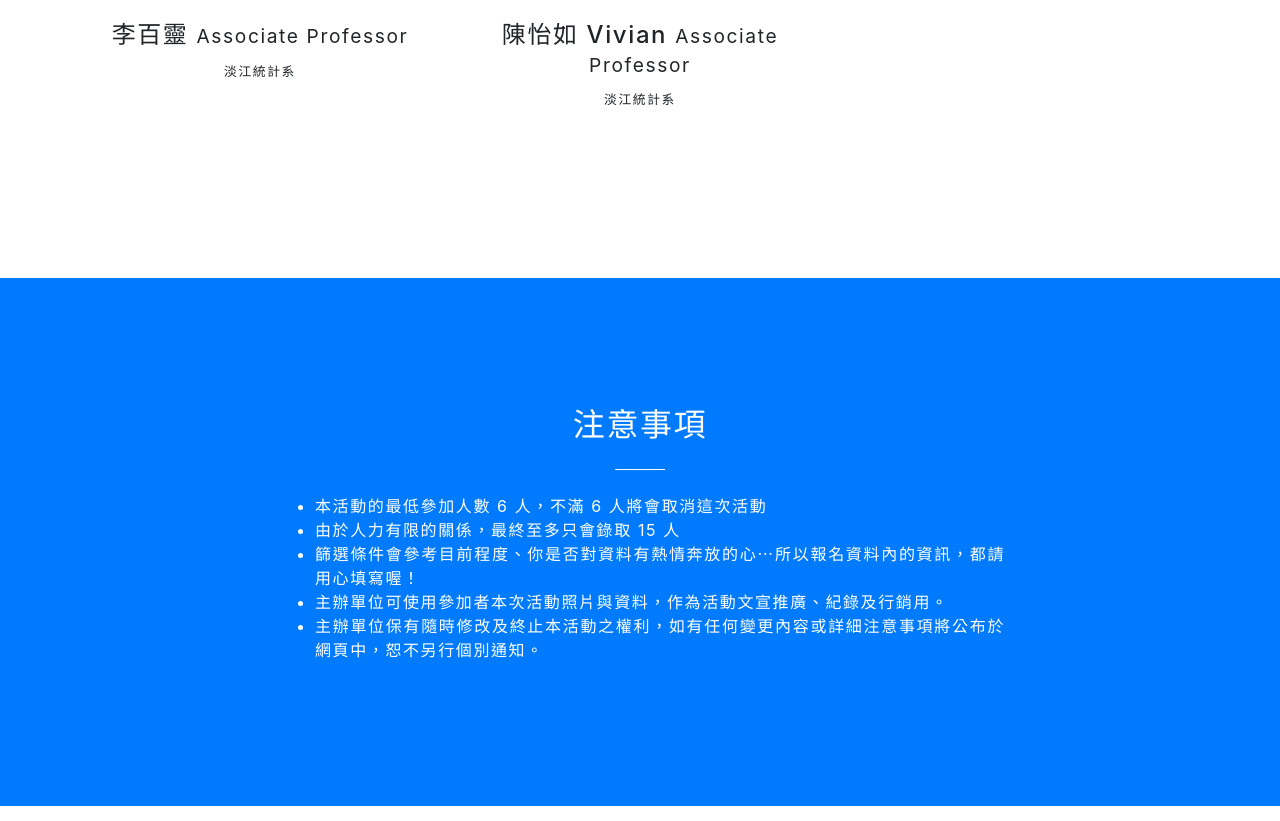
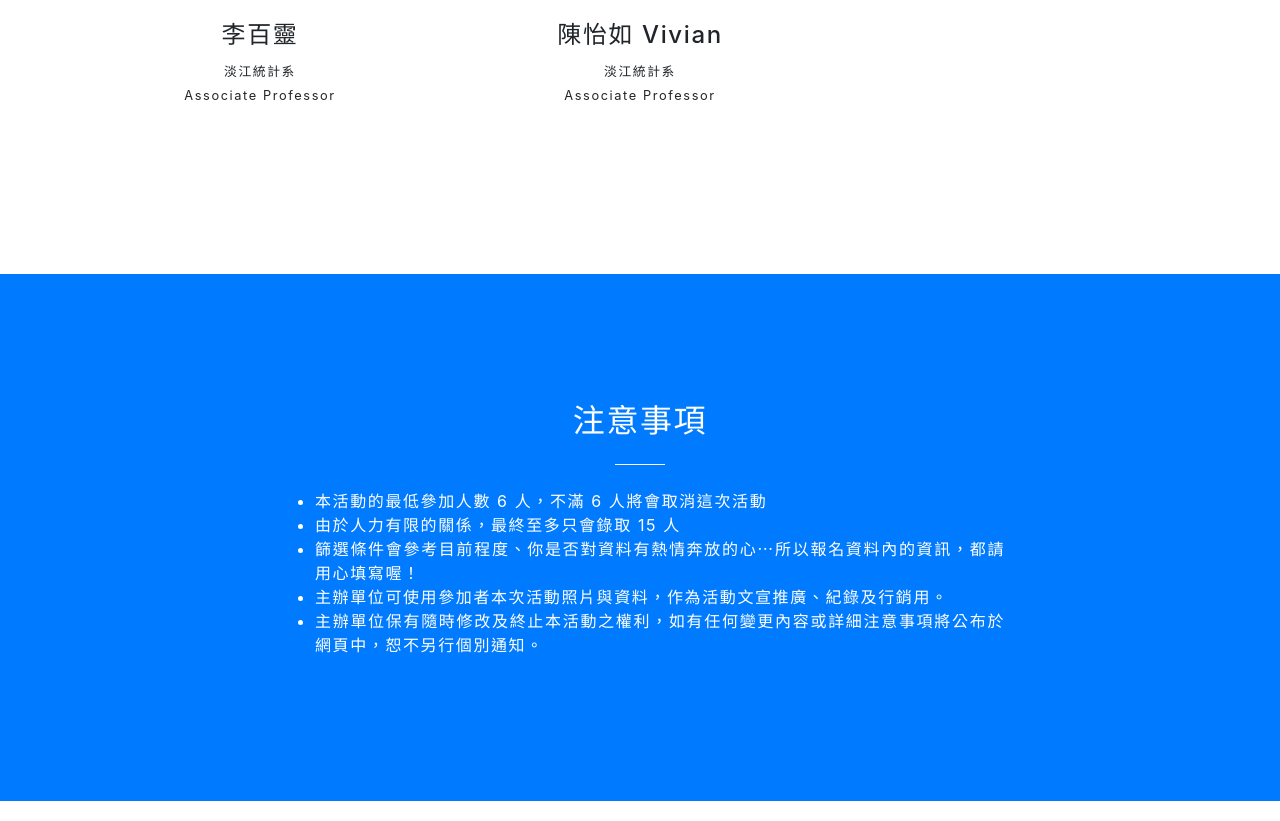
Before and after one commit to tkustatdc/deepdata_program_1st, a website with bundled scripts: page index.html in a window 1280 px wide. Shown: the part 3757-4578 px from the top of the page. Built offline with nearby package versions, Linux system fonts and the light colour scheme.

Commit message:
Modify Consultant's Title

```diff
--- a/index.html
+++ b/index.html
@@ -228,14 +228,14 @@
             <div class="col-lg-4 col-sm-6 text-center mb-4">
               <img class="rounded-circle img-fluid d-block mx-auto" src="" alt="">
               <br>
-              <h4>李百靈 <small>Associate Professor</small></h4>
-              <p><small>淡江統計系</small></p>
+              <h4>李百靈</h4>
+              <p><small>淡江統計系</small><br><small>Associate Professor</small></p>
             </div>
             <div class="col-lg-4 col-sm-6 text-center mb-4">
               <img class="rounded-circle img-fluid d-block mx-auto" src="" alt="">
               <br>
-              <h4>陳怡如 Vivian <small>Associate Professor</small></h4>
-              <p><small>淡江統計系</small></p>
+              <h4>陳怡如 Vivian</h4>
+              <p><small>淡江統計系</small><br><small>Associate Professor</small></p>
             </div>
           </div>
       </div>
```
